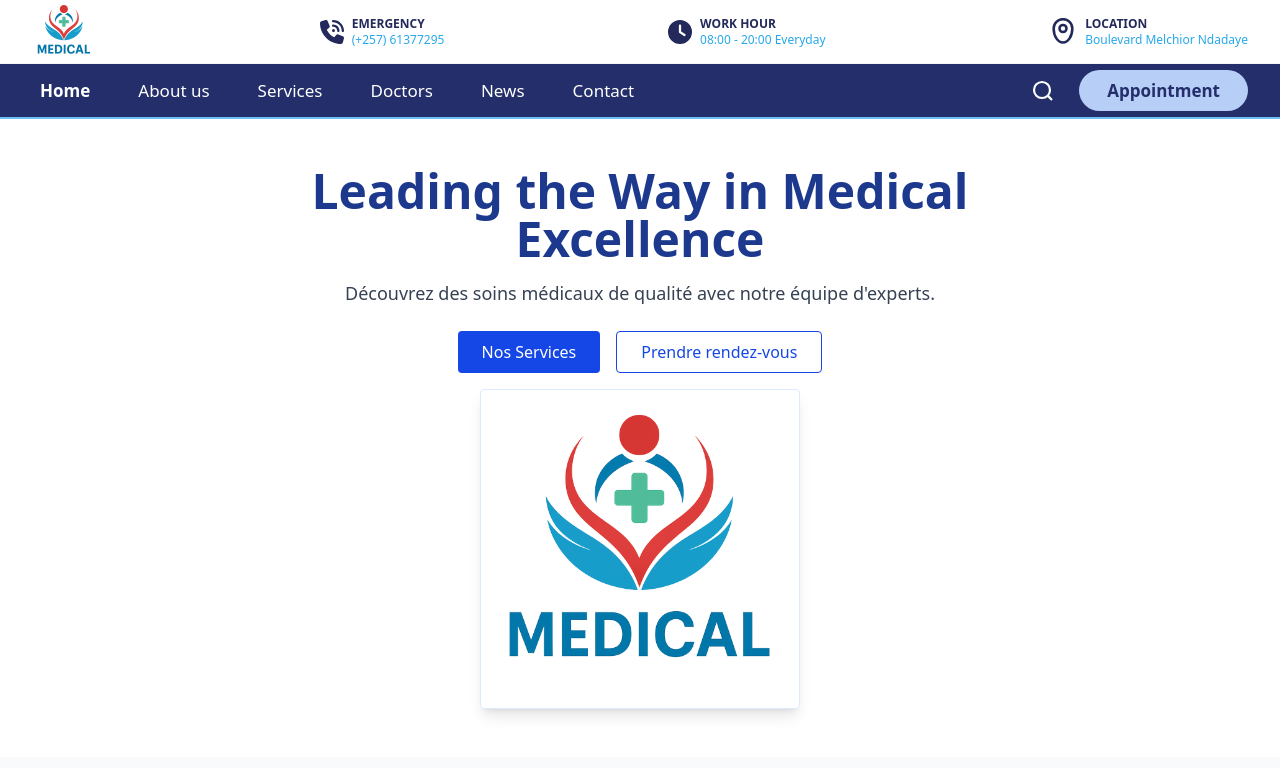
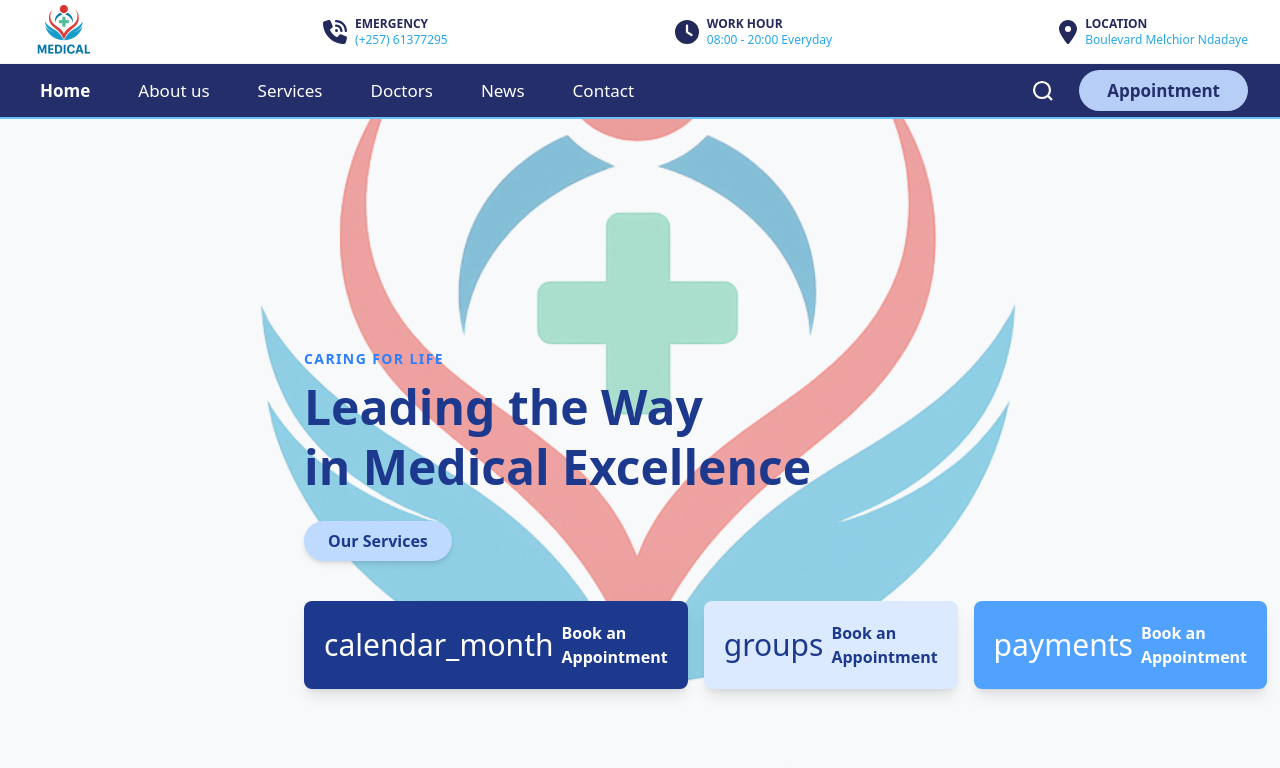
Before and after one commit to Cedric257/React-and-Tailwind-Project, a React (Vite) app: page / in a window 1280 px wide. Shown: the top 768 px of the page. Built offline with nearby package versions, Linux system fonts and the light colour scheme.

Commit message:
add some design

```diff
--- a/src/components/home.tsx
+++ b/src/components/home.tsx
@@ -4,23 +4,41 @@ export default function Home() {
   return (
     <div className="bg-gray-50 dark:bg-blue-950 min-h-screen flex flex-col">
       <NavBars />
-      <section className="relative bg-white dark:bg-blue-900 py-12 px-4 text-center">
-        <div className="max-w-4xl mx-auto">
-          <h1 className="text-3xl md:text-5xl font-bold mb-4 text-blue-900 dark:text-white">
-            Leading the Way in Medical Excellence
-          </h1>
-          <p className="text-lg text-gray-700 dark:text-gray-200 mb-6">
-            Découvrez des soins médicaux de qualité avec notre équipe d'experts.
-          </p>
-          <div className="flex justify-center gap-4 mb-4 flex-wrap">
-            <button className="bg-blue-700 text-white px-6 py-2 rounded hover:bg-blue-800 transition">Nos Services</button>
-            <button className="bg-white border border-blue-700 text-blue-700 px-6 py-2 rounded hover:bg-blue-100 transition">Prendre rendez-vous</button>
+    <section className="relative min-h-screen bg-gray-100 dark:bg-gray-900 flex flex-col justify-center items-center">
+      <div className="absolute inset-0">
+        <img
+          src="src/assets/favicon.png"
+          alt="Medical background"
+          className="w-full h-full object-cover opacity-80 dark:opacity-60"
+        />
+        <div className="absolute inset-0 bg-white/40 dark:bg-black/60" />
+      </div>
+      <div className="relative z-10 flex flex-col items-start max-w-3xl px-6 py-24">
+        <span className="uppercase tracking-widest text-blue-500 font-semibold text-sm mb-2 dark:text-blue-300">
+          Caring for Life
+        </span>
+        <h1 className="text-4xl md:text-5xl font-bold text-blue-900 dark:text-white leading-tight mb-6">
+          Leading the Way <br /> in Medical Excellence
+        </h1>
+        <button className="rounded-full bg-blue-200 text-blue-900 dark:bg-blue-700 dark:text-white px-6 py-2 font-semibold mb-10 shadow-md hover:bg-blue-300 dark:hover:bg-blue-600 transition-all">
+          Our Services
+        </button>
+        <div className="flex gap-4 w-full max-w-2xl">
+          <div className="flex-1 bg-blue-900 text-white dark:bg-blue-800 rounded-lg p-5 flex items-center gap-2 shadow-lg">
+            <span className="material-symbols-outlined text-3xl">calendar_month</span>
+            <span className="font-semibold">Book an Appointment</span>
           </div>
-          <div className="w-full flex justify-center">
-            <img src="src/assets/favicon.png" alt="Médecin" className="h-56 md:h-80 object-cover rounded shadow-lg border border-blue-100 dark:border-blue-900" />
+          <div className="flex-1 bg-blue-100 text-blue-900 dark:bg-blue-700 dark:text-white rounded-lg p-5 flex items-center gap-2 shadow-lg">
+            <span className="material-symbols-outlined text-3xl">groups</span>
+            <span className="font-semibold">Book an Appointment</span>
+          </div>
+          <div className="flex-1 bg-blue-400 text-white dark:bg-blue-600 dark:text-white rounded-lg p-5 flex items-center gap-2 shadow-lg">
+            <span className="material-symbols-outlined text-3xl">payments</span>
+            <span className="font-semibold">Book an Appointment</span>
           </div>
         </div>
-      </section>
+      </div>
+    </section>
 
       <section className="py-12 px-4 bg-gray-50 dark:bg-blue-950">
         <div className="max-w-6xl mx-auto grid md:grid-cols-3 gap-8">
--- a/src/components/navbars.tsx
+++ b/src/components/navbars.tsx
@@ -1,6 +1,6 @@
 
 import { FontAwesomeIcon } from '@fortawesome/react-fontawesome';
-import { faClock, faPhoneVolume } from '@fortawesome/free-solid-svg-icons';
+import { faClock, faLocationDot, faPhoneVolume } from '@fortawesome/free-solid-svg-icons';
 
 export default function NavBars() {
   return (
@@ -27,10 +27,7 @@ export default function NavBars() {
             </div>
           </div>
           <div className="flex items-center gap-2">
-            <svg className="w-7 h-7 text-[#23295A] dark:text-[#66cfff]" fill="none" stroke="currentColor" strokeWidth={2.2} viewBox="0 0 24 24">
-              <path d="M12 21c-4.418 0-8-5.373-8-12a8 8 0 1 1 16 0c0 6.627-3.582 12-8 12z" />
-              <circle cx="12" cy="9" r="3" />
-            </svg>
+          <FontAwesomeIcon icon={faLocationDot} className='text-[#23295A] dark:text-white text-2xl' />
             <div className="flex flex-col">
               <span className="text-xs font-semibold text-[#23295A] dark:text-white">LOCATION</span>
               <span className="text-xs text-[#28A8EA] dark:text-[#66cfff] font-medium">Boulevard Melchior Ndadaye</span>
```
